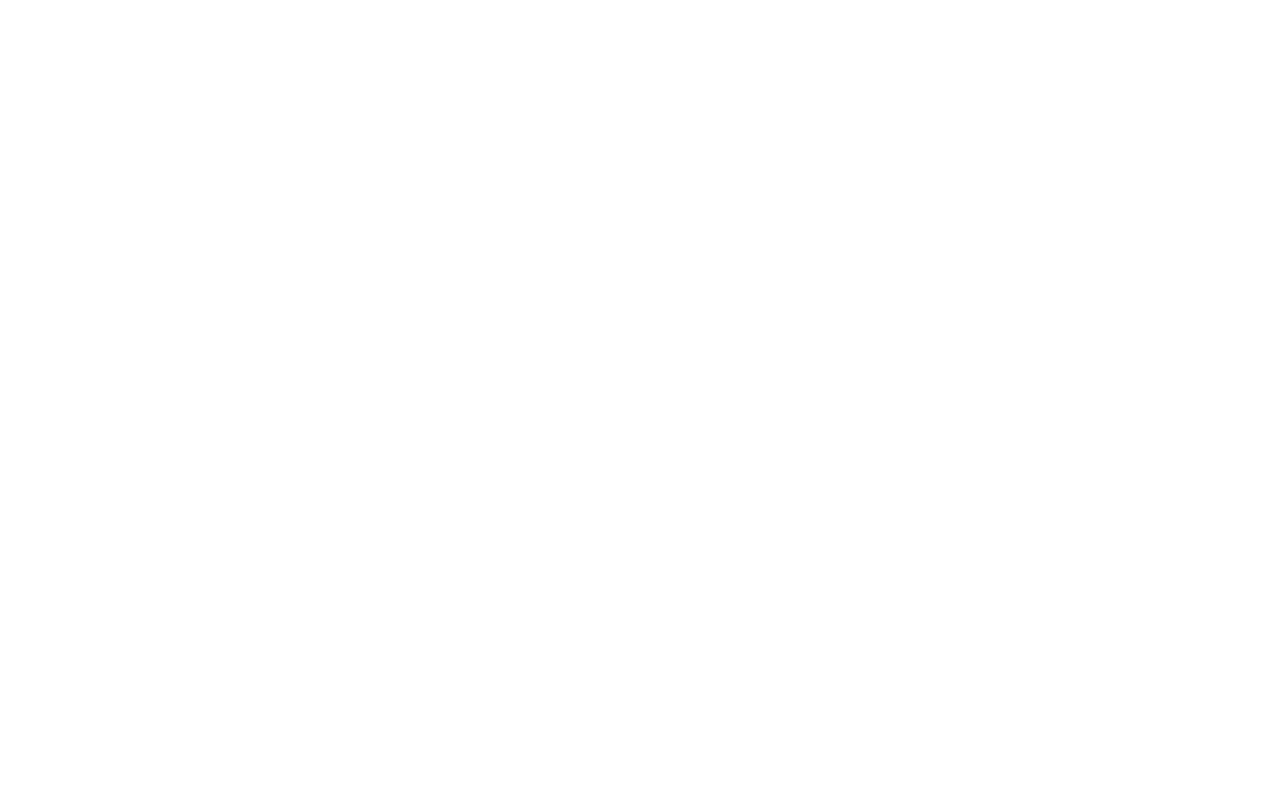
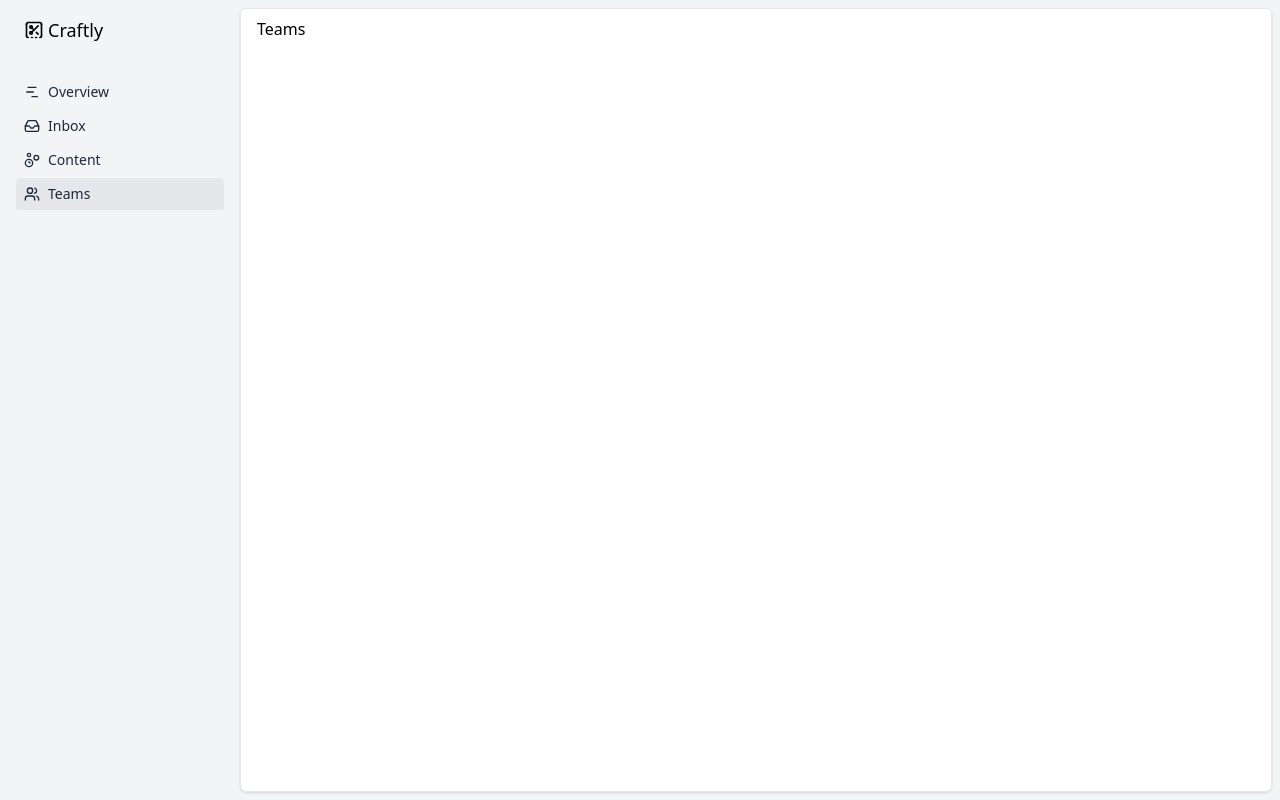
Before and after one commit to UbdaNam/craftly, a React (Vite) app: page /teams in a window 1280 px wide. Before the commit this address had no page. Built offline with nearby package versions, Linux system fonts and the light colour scheme.

Commit message:
Create placeholder pages for inbox and teams routes

```diff
--- a/src/pages/Content.tsx
+++ b/src/pages/Content.tsx
@@ -1,5 +1,5 @@
 const Content = () => {
-  return <div>Content</div>;
+  return <div className="m-2 px-2">Content</div>;
 };
 
 export default Content;
--- /dev/null
+++ b/src/pages/Inbox.tsx
@@ -0,0 +1,5 @@
+const Inbox = () => {
+  return <div className="m-2 px-2">Inbox</div>;
+};
+
+export default Inbox;
--- /dev/null
+++ b/src/pages/Teams.tsx
@@ -0,0 +1,5 @@
+const Teams = () => {
+  return <div className="m-2 px-2">Teams</div>;
+};
+
+export default Teams;
--- a/src/routers/index.tsx
+++ b/src/routers/index.tsx
@@ -2,6 +2,8 @@
 import AppLayout from '../components/layout/AppLayout';
 import Overview from '../pages/Overview';
 import Content from '../pages/Content';
+import Inbox from '../pages/Inbox';
+import Teams from '../pages/Teams';
 
 const AppRouters = () => {
   return (
@@ -9,6 +11,8 @@
       <Route element={<AppLayout />}>
         <Route path="/" element={<Overview />} />
         <Route path="/content" element={<Content />} />
+        <Route path="/inbox" element={<Inbox />} />
+        <Route path="/teams" element={<Teams />} />
       </Route>
     </Routes>
   );
```
